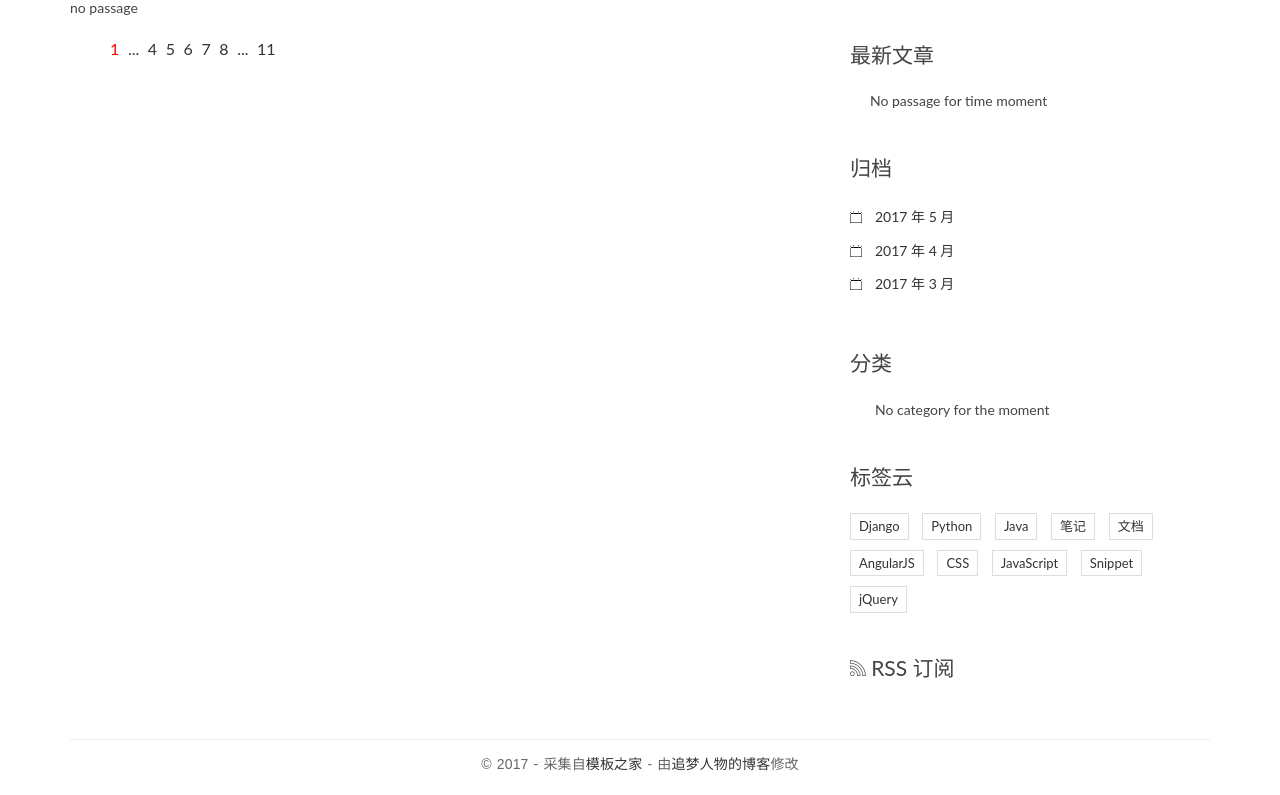
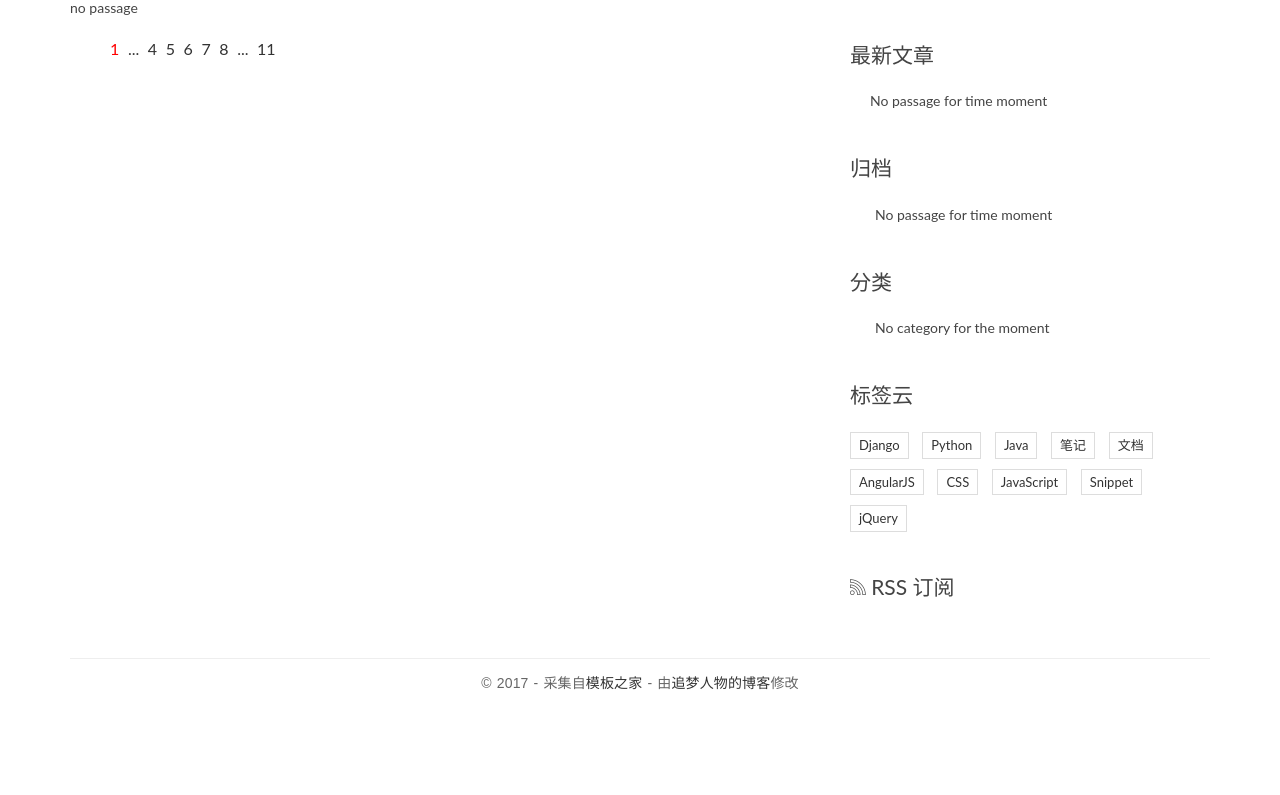
Before and after one commit to snailccc/DjangoBlog, a Django app: page / in a window 1280 px wide. Shown: the part 133-928 px from the top of the page. After the commit the page ends 823 px from the top, so only its background shows below. Run offline with Django 3.2, Linux system fonts and the light colour scheme; data that the repository does not hold is empty; some libraries are stand-ins or nearby versions.

Commit message:
finish the category and sort

```diff
--- a/blog/models.py
+++ b/blog/models.py
@@ -35,7 +35,4 @@ class Post(models.Model):
         return self.title
 
     def get_absolute_url(self):
-        print(1)
-        print(reverse('blog:detail', kwargs={'pk':self.pk}))
-        print(2)
         return reverse('blog:detail', kwargs={'pk':self.pk})
--- a/blog/templatetags/blog_tags.py
+++ b/blog/templatetags/blog_tags.py
@@ -10,7 +10,7 @@ def get_recent_posts(num=5):
 
 @register.simple_tag
 def archives():
-    return Post.objects.dates('created_time','month',order='DESC')
+    return Post.objects.dates('create_time','month',order='DESC')
 
 
 @register.simple_tag
--- a/blog/urls.py
+++ b/blog/urls.py
@@ -5,5 +5,7 @@ from . import views
 app_name = 'blog'
 urlpatterns = [
     url(r'^$',views.index, name='index'),
-    url(r'^post/(?P<pk>[0-9]+)/$',views.detail,name='detail')
+    url(r'^post/(?P<pk>[0-9]+)/$',views.detail,name='detail'),
+    url(r'^archives/(?P<year>[0-9]{4})/(?P<month>[0-9]{1,2})/$',views.archives,name='archives'),
+    url(r'^category/(?P<pk>[0-9]+)/$',views.category,name='category'),
 ]
--- a/blog/views.py
+++ b/blog/views.py
@@ -1,13 +1,26 @@
 from django.shortcuts import render, get_object_or_404
 from django.http import HttpResponse
-from blog.models import Post
+from blog.models import Post, Category
+import markdown
 
 def index(request):
-    posts = Post.objects.all().order_by('-create_time')
+    posts_list = Post.objects.all().order_by('-create_time')
     return render(request,'blog/index.html',context={
-        'post_list':posts
+        'post_list':posts_list
     })
 
 def detail(request, pk):
     post = get_object_or_404(Post, pk=pk)
     return render(request, 'blog/detail.html',context={'post':post})
+
+def archives(request, year, month):
+    date_list = Post.objects.filter(
+        create_time__year = year,
+        create_time__month = month
+    ).order_by('-create_time')
+    return render(request, 'blog/index.html',context={'date_list':date_list})
+
+def category(request, pk):
+    cate = get_object_or_404(Category, pk=pk)
+    post_list = Post.objects.filter(category=cate).order_by('-create_time')
+    return render(request,'blog/index.html',context={'post_list':post_list})
--- a/templates/base.html
+++ b/templates/base.html
@@ -89,16 +89,17 @@
                 </div>
                 <div class="widget widget-archives">
                     <h3 class="widget-title">归档</h3>
+                    {% archives as date_list %}
                     <ul>
+                        {% for date in date_list %}
                         <li>
-                            <a href="#">2017 年 5 月</a>
+                            <a href="{% url 'blog:archives' date.year date.month %}">
+                                {{ date.year }} 年 {{ date.month }} 月
+                            </a>
                         </li>
-                        <li>
-                            <a href="#">2017 年 4 月</a>
-                        </li>
-                        <li>
-                            <a href="#">2017 年 3 月</a>
-                        </li>
+                        {% empty %}
+                            No passage for time moment
+                        {% endfor %}
                     </ul>
                 </div>
 
@@ -108,10 +109,10 @@
                     <ul>
                         {% for category in category_list %}
                         <li>
-                            <a href="#">{{ category.name }}<span class="post-count">(13)</span> </a>
+                            <a href="{% url 'blog:category' category.pk %}">{{ category.name }}<span class="post-count">(13)</span> </a>
                         </li>
                         {% empty %}
-                        No category for the moment
+                            No category for the moment
                         {% endfor %}
                     </ul>
                 </div>
```
Also changed, not shown: 1 other file.
